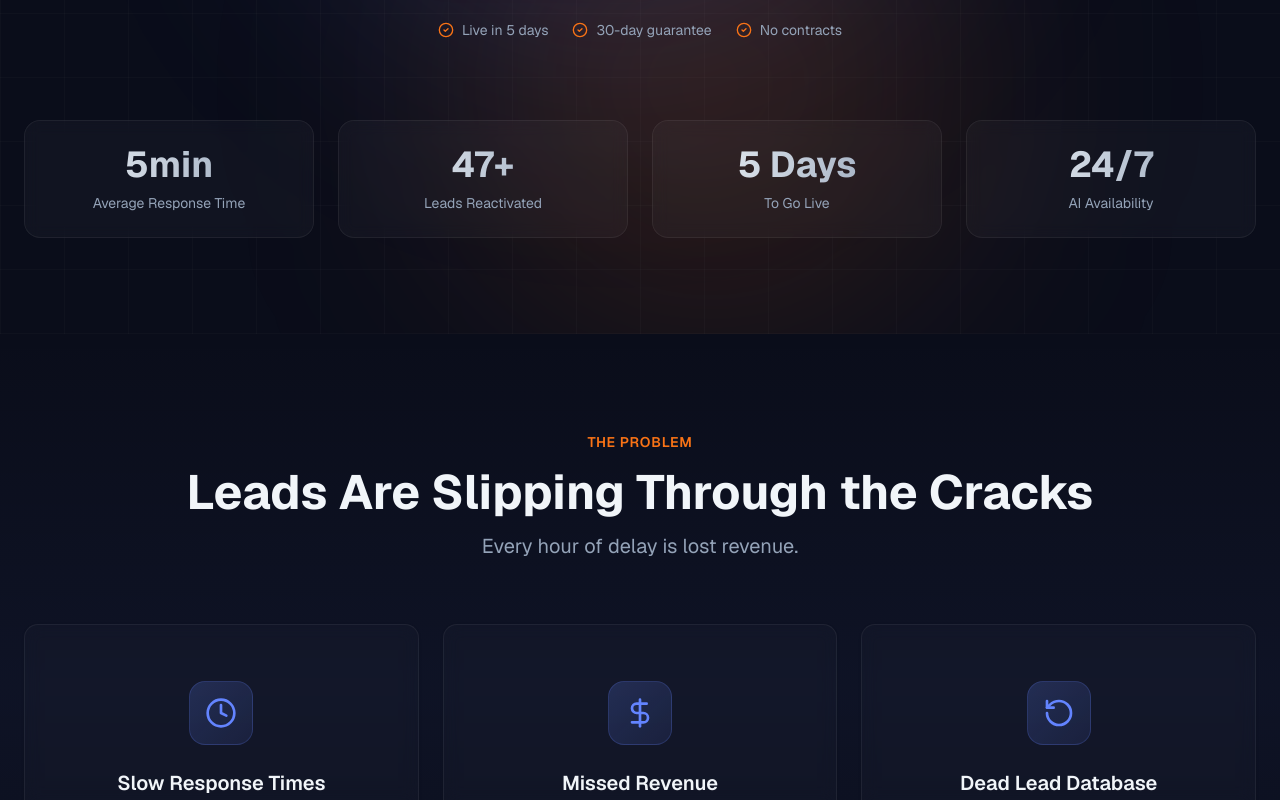
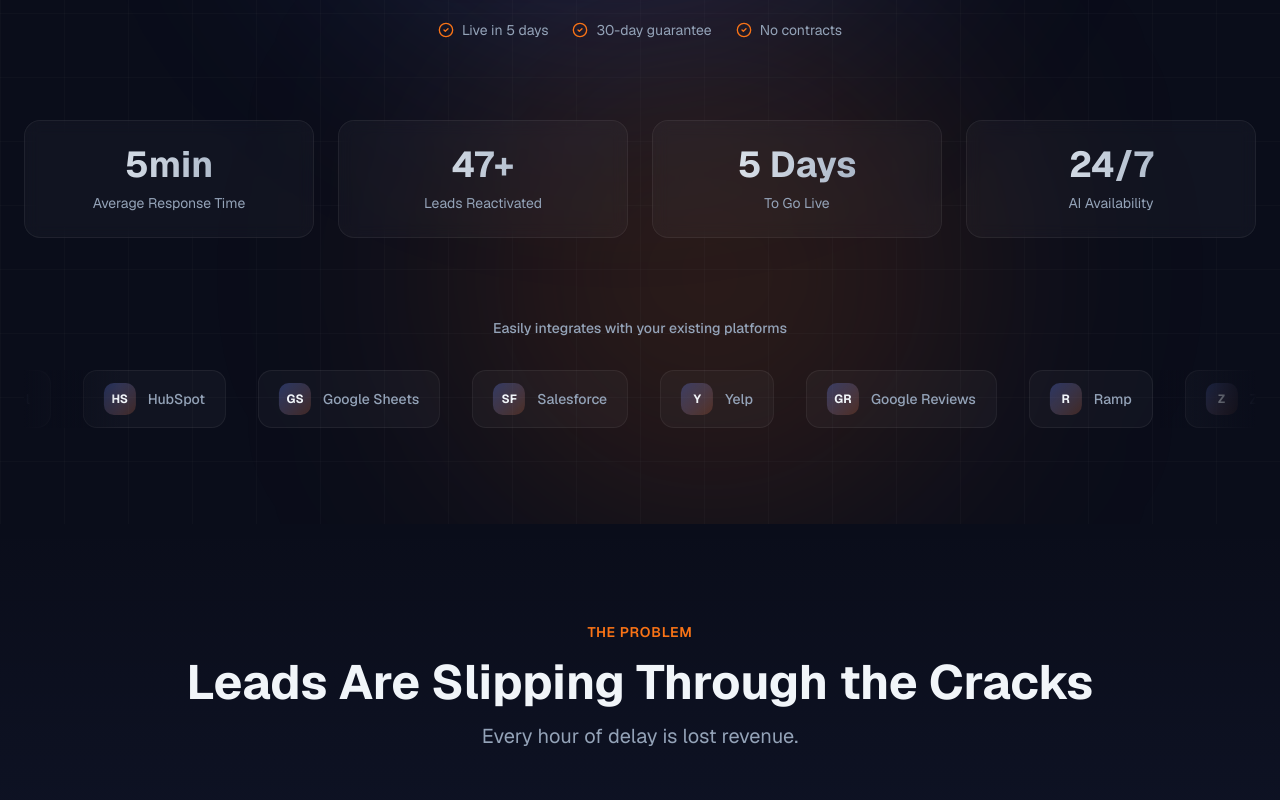
Before and after one commit to Maxspark28/sparkriseai-website-t9, a Next.js app: page / in a window 1280 px wide. Shown: the part 563-1363 px from the top of the page. Built offline with nearby package versions, Linux system fonts and the light colour scheme.

Commit message:
feat: add integrations carousel with animations
Update hero badge and add carousel showcasing popular CRM integrations.

```diff
--- a/app/globals.css
+++ b/app/globals.css
@@ -133,3 +133,21 @@
 .cta-radial-gradient {
   background: radial-gradient(ellipse at center, rgba(99, 132, 255, 0.15) 0%, rgba(249, 115, 22, 0.08) 50%, rgba(99, 132, 255, 0.1) 100%);
 }
+
+/* Infinite scroll animation for integrations carousel */
+@keyframes scroll {
+  0% {
+    transform: translateX(0);
+  }
+  100% {
+    transform: translateX(-50%);
+  }
+}
+
+.animate-scroll {
+  animation: scroll 30s linear infinite;
+}
+
+.animate-scroll:hover {
+  animation-play-state: paused;
+}
--- a/app/page.tsx
+++ b/app/page.tsx
@@ -85,7 +85,7 @@ export default function SparkRiseAI() {
           <div className="text-center max-w-4xl mx-auto">
             <div className="inline-flex items-center gap-2 bg-white/5 border border-white/10 rounded-full px-4 py-2 text-sm font-medium text-muted-foreground mb-8 backdrop-blur-sm">
               <Sparkles className="h-4 w-4 text-accent" />
-              AI Lead Automation for Northern Virginia
+              AI Automation Systems
             </div>
 
             <h1 className="text-5xl md:text-6xl lg:text-7xl font-bold leading-[1.1] tracking-tight mb-6">
@@ -131,6 +131,45 @@ export default function SparkRiseAI() {
                 <div className="text-sm text-muted-foreground">{stat.label}</div>
               </div>
             ))}
+          </div>
+
+          {/* Integrations Carousel */}
+          <div className="mt-20">
+            <p className="text-center text-sm font-medium text-muted-foreground mb-8">
+              Easily integrates with your existing platforms
+            </p>
+            <div className="relative overflow-hidden">
+              <div className="absolute left-0 top-0 bottom-0 w-24 bg-gradient-to-r from-background to-transparent z-10" />
+              <div className="absolute right-0 top-0 bottom-0 w-24 bg-gradient-to-l from-background to-transparent z-10" />
+              <div className="flex animate-scroll gap-8">
+                {[...Array(2)].map((_, setIndex) => (
+                  <div key={setIndex} className="flex gap-8 shrink-0">
+                    {[
+                      { name: "GoHighLevel", icon: "GHL" },
+                      { name: "HubSpot", icon: "HS" },
+                      { name: "Google Sheets", icon: "GS" },
+                      { name: "Salesforce", icon: "SF" },
+                      { name: "Yelp", icon: "Y" },
+                      { name: "Google Reviews", icon: "GR" },
+                      { name: "Ramp", icon: "R" },
+                      { name: "Zapier", icon: "Z" },
+                      { name: "Calendly", icon: "C" },
+                      { name: "Stripe", icon: "S" },
+                    ].map((integration) => (
+                      <div
+                        key={`${setIndex}-${integration.name}`}
+                        className="flex items-center gap-3 px-5 py-3 rounded-xl bg-white/[0.03] border border-white/[0.06] hover:border-white/[0.12] transition-colors shrink-0"
+                      >
+                        <div className="w-8 h-8 rounded-lg bg-gradient-to-br from-primary/30 to-accent/20 flex items-center justify-center text-xs font-bold text-foreground">
+                          {integration.icon}
+                        </div>
+                        <span className="text-sm font-medium text-muted-foreground whitespace-nowrap">{integration.name}</span>
+                      </div>
+                    ))}
+                  </div>
+                ))}
+              </div>
+            </div>
           </div>
         </div>
       </section>
```
